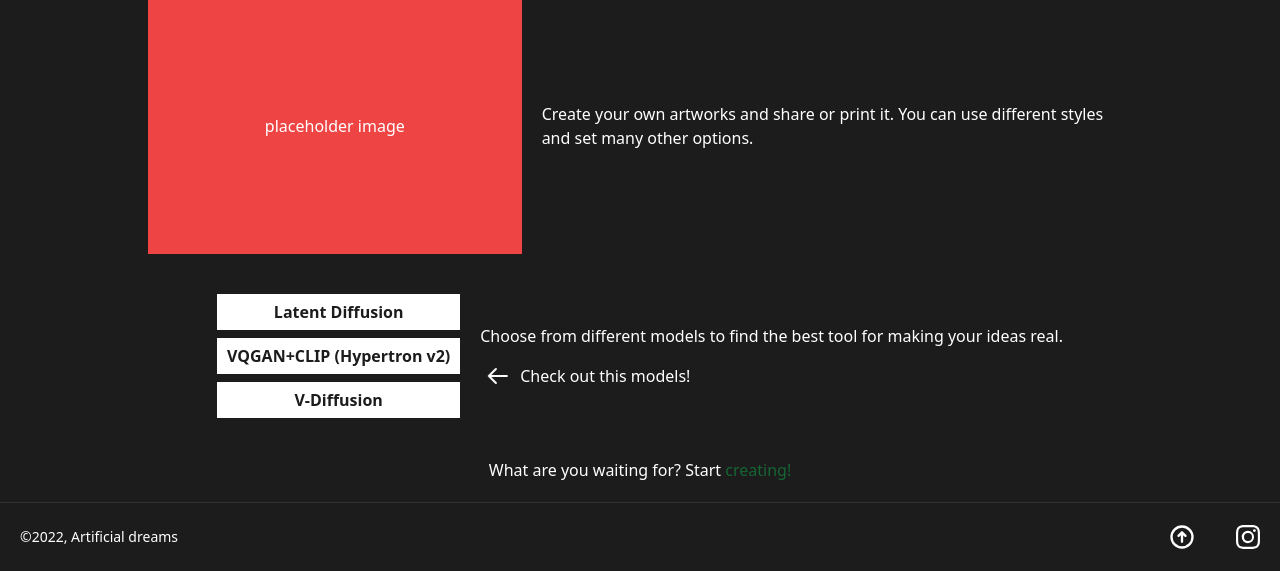
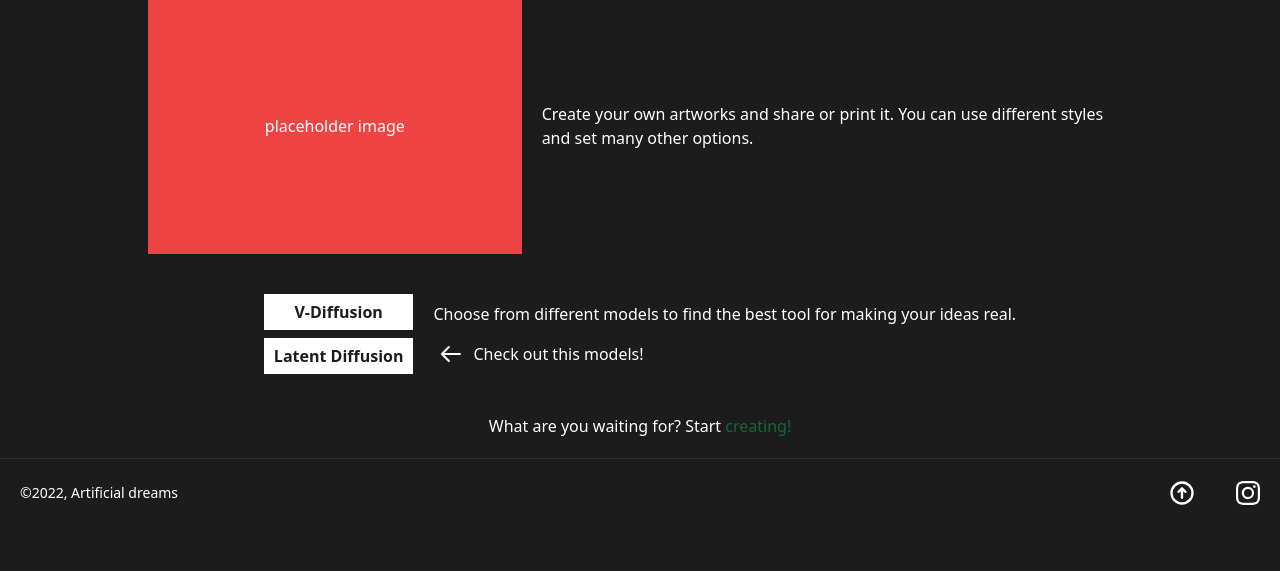
Before and after one commit to Kiwinicki/artificial-dreams, a Gatsby site: page / in a window 1280 px wide. Shown: the part 707-1278 px from the top of the page. After the commit the page ends 1234 px from the top, so only its background shows below. Built offline with nearby package versions, Linux system fonts and the light colour scheme; Gatsby itself is replaced by a stand-in of ours.

Commit message:
moved home page to GraphQL

```diff
--- a/src/pages/index.js
+++ b/src/pages/index.js
@@ -1,14 +1,25 @@
 import React from 'react';
 import { Link } from 'gatsby';
+import { graphql, useStaticQuery } from 'gatsby';
 
 import { MainLayout } from '../components/Layouts/MainLayout';
 import { StyledLink } from '../components/UI/StyledLink';
 import { HeroSection } from '../components/HeroSection/HeroSection';
-import { MODELS } from '../constants';
 
 const IndexPage = () => {
-	const modelClasess =
-		'bg-on-background text-background py-1 px-2 font-semibold border-2 border-on-surface hover:bg-background hover:text-on-background hover:border-2 duration-200 ease-in-out text-center';
+	const {
+		allModelsJson: { nodes },
+	} = useStaticQuery(graphql`
+		{
+			allModelsJson {
+				nodes {
+					name
+					route
+					key
+				}
+			}
+		}
+	`);
 
 	return (
 		<MainLayout>
@@ -23,8 +34,8 @@ const IndexPage = () => {
 			</section>
 			<section className="p-5 flex justify-center gap-5 items-center max-w-screen-lg m-auto">
 				<div className="flex flex-col gap-2">
-					{Object.values(MODELS).map(({ name, route }) => (
-						<Link to={route} className={modelClasess}>
+					{nodes.map(({ name, route, key }) => (
+						<Link to={route} className={modelClasess} key={key}>
 							{name}
 						</Link>
 					))}
@@ -54,6 +65,9 @@ const IndexPage = () => {
 
 export default IndexPage;
 
+const modelClasess =
+	'bg-on-background text-background py-1 px-2 font-semibold border-2 border-on-surface hover:bg-background hover:text-on-background hover:border-2 duration-200 ease-in-out text-center';
+
 const ArrowLeft = () => (
 	<svg
 		xmlns="http://www.w3.org/2000/svg"
```
